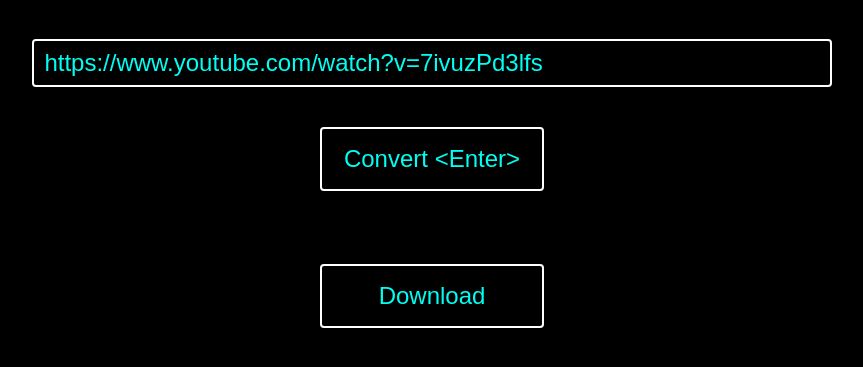
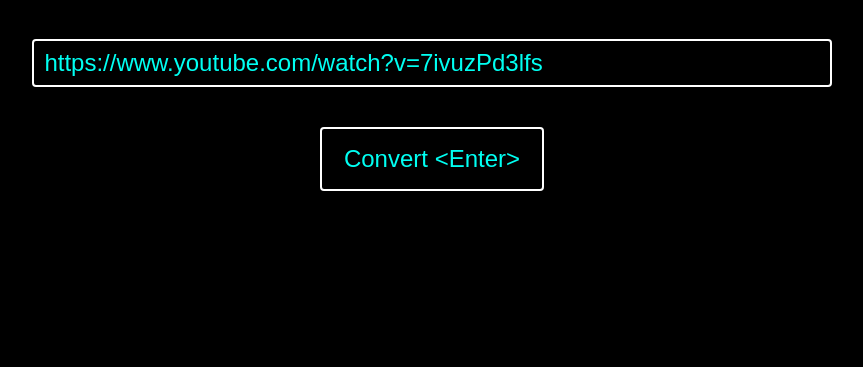
Before and after one commit to kaisucode/django_youtube_downloader, a Django app: page /submit_link/ in a window 1280 px wide. Shown: the part 350-717 px from the top of the page, without its empty margins (216-1079 px from the left). Run offline with Django 3.2, Linux system fonts and the light colour scheme.

Commit message:
Download works with test.mp3

```diff
--- a/mysite/downloader/views.py
+++ b/mysite/downloader/views.py
@@ -5,7 +5,11 @@ from django.views.generic import TemplateView
 from django.shortcuts import render
 from django.conf import settings
 
+from wsgiref.util import FileWrapper
 
+
+
+import os
 import youtube_dl
 
 def index(request):
@@ -26,12 +30,24 @@ def submit_link(request):
             'outtmpl': 'mp3/%(title)s.%(ext)s',
         }
 
-        with youtube_dl.YoutubeDL(ydl_opts) as ydl:
-            result = ydl.extract_info(ytLink, download=True)
-        #  songFilename = settings.BASE_DIR + "/mp3/" + result.get("title", None)+".mp3"
-        songFilename = settings.BASE_DIR + "/mp3/test.mp3"
+        #  with youtube_dl.YoutubeDL(ydl_opts) as ydl:
+        #      result = ydl.extract_info(ytLink, download=True)
 
-        return render(request, "homepage.html", {"displayErrorVar": False, "shouldPauseEnter": "false", "song_url": songFilename})
+        #  filePath = settings.BASE_DIR + "/mp3/" + result.get("title", None)+".mp3"
+        filePath = settings.BASE_DIR + "/mp3/test.mp3"
+
+
+        contents = open(filePath, "rb")
+        wrapper = FileWrapper( contents )
+
+        response = HttpResponse(wrapper, content_type = "audio/mpeg")
+        response['Content-Length'] = os.path.getsize( filePath ) # not FileField instance
+        response['Content-Disposition'] = 'attachment; filename=%s' % os.path.basename( filePath )
+        return response
+
+
+
+        #  return render(request, "homepage.html", {"displayErrorVar": False, "shouldPauseEnter": "false", "song_url": songFilename})
     except Exception as e:
         print(e)
         print("exception")
--- a/mysite/templates/homepage.html
+++ b/mysite/templates/homepage.html
@@ -52,13 +52,6 @@
 				</div>
 			</form>
 
-				<div class="button_container">
-					<!-- <link rel="stylesheet" href="{% static 'downloader/css/homepage.css' %}"/> -->
-					<a href="{{ song_url }}" download>
-						<button id="download_button" class="click_animation">Download</button>
-					</a>
-				</div>
-
 		</div>
 	</body>
 </html>
```
